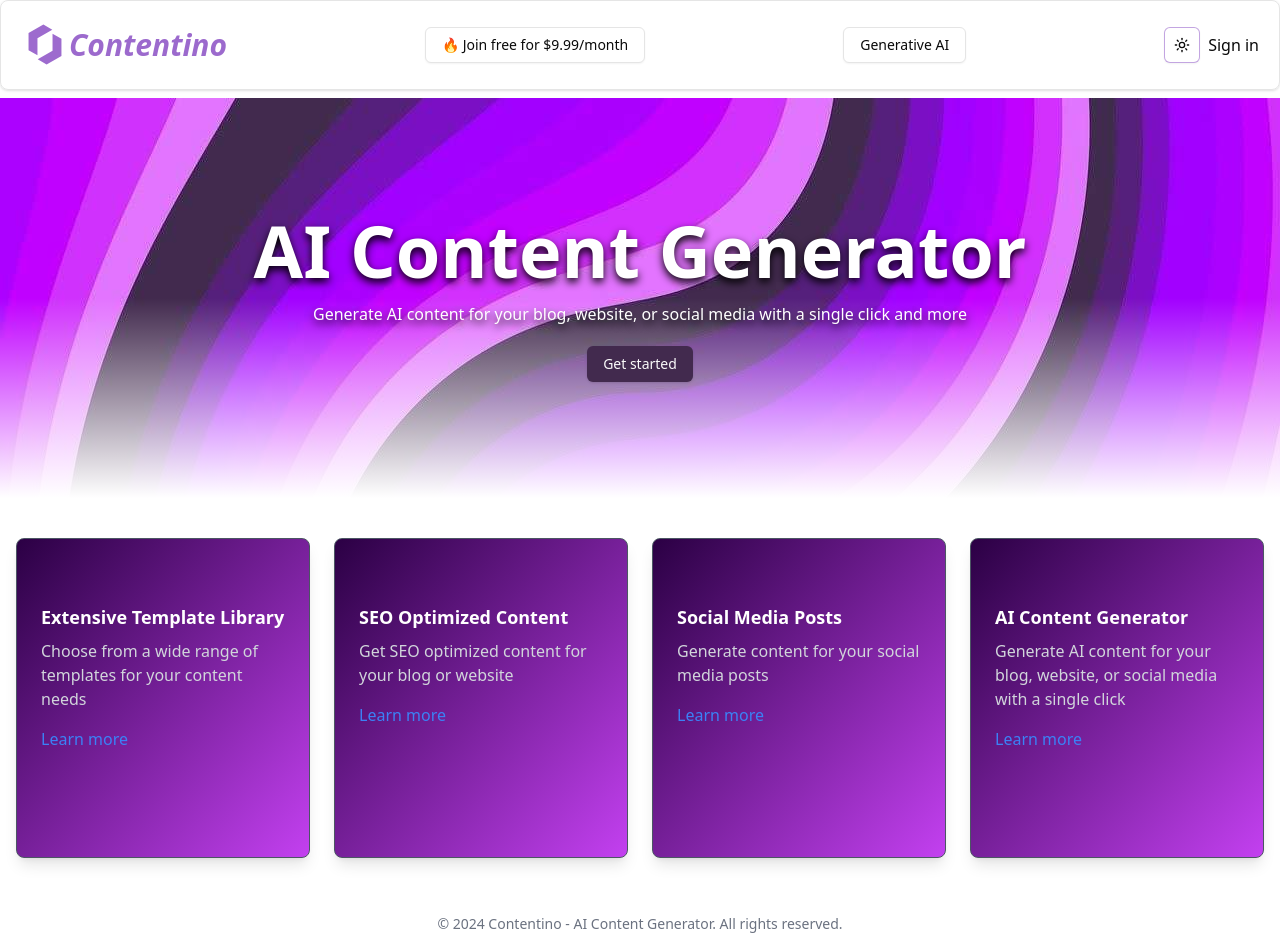
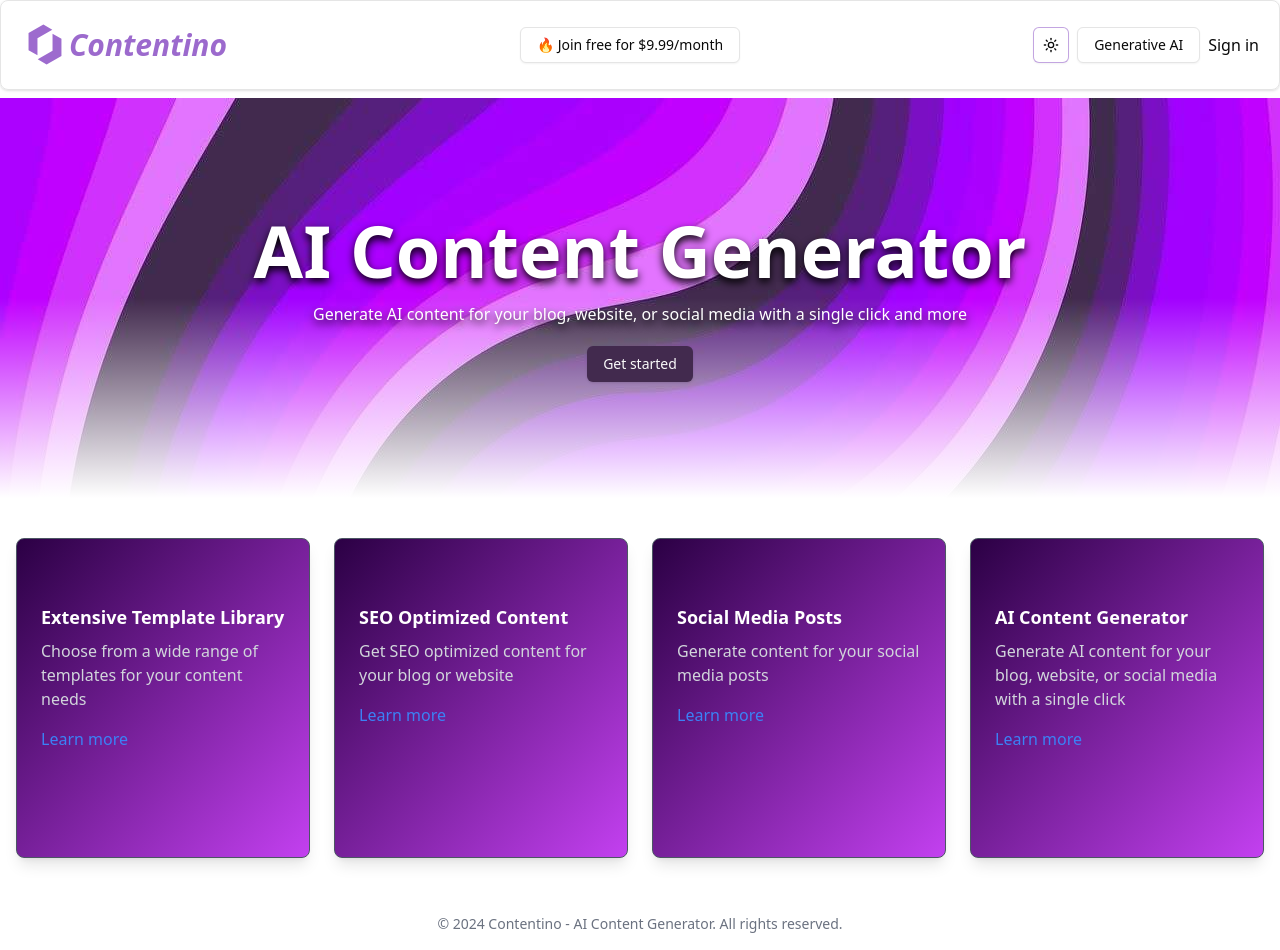
Before and after one commit to zana-abdollahpour/contentino, a Next.js app: page / in a window 1280 px wide. Built offline with nearby package versions, Linux system fonts and the light colour scheme; no server answers.

Commit message:
improve top navigation ui

```diff
--- a/src/components/navigation/top-navigation.tsx
+++ b/src/components/navigation/top-navigation.tsx
@@ -34,14 +34,10 @@ export default function TopNavigation() {
       </Link>
 
       {!subscribed && (
-        <Link href="/membership" className="hidden md:block">
+        <Link href="/membership" className="hidden lg:block">
           <Button variant="outline">🔥 Join free for $9.99/month</Button>
         </Link>
       )}
-
-      <Link href="/gen-ai">
-        <Button variant="outline">Generative AI</Button>
-      </Link>
 
       <div className="flex items-center gap-2">
         <ModeToggle />
@@ -53,6 +49,10 @@ export default function TopNavigation() {
             </Link>
           </Button>
         )}
+
+        <Link href="/gen-ai" className="hidden sm:block">
+          <Button variant="outline">Generative AI</Button>
+        </Link>
 
         <SignedOut>
           <SignInButton />
```
